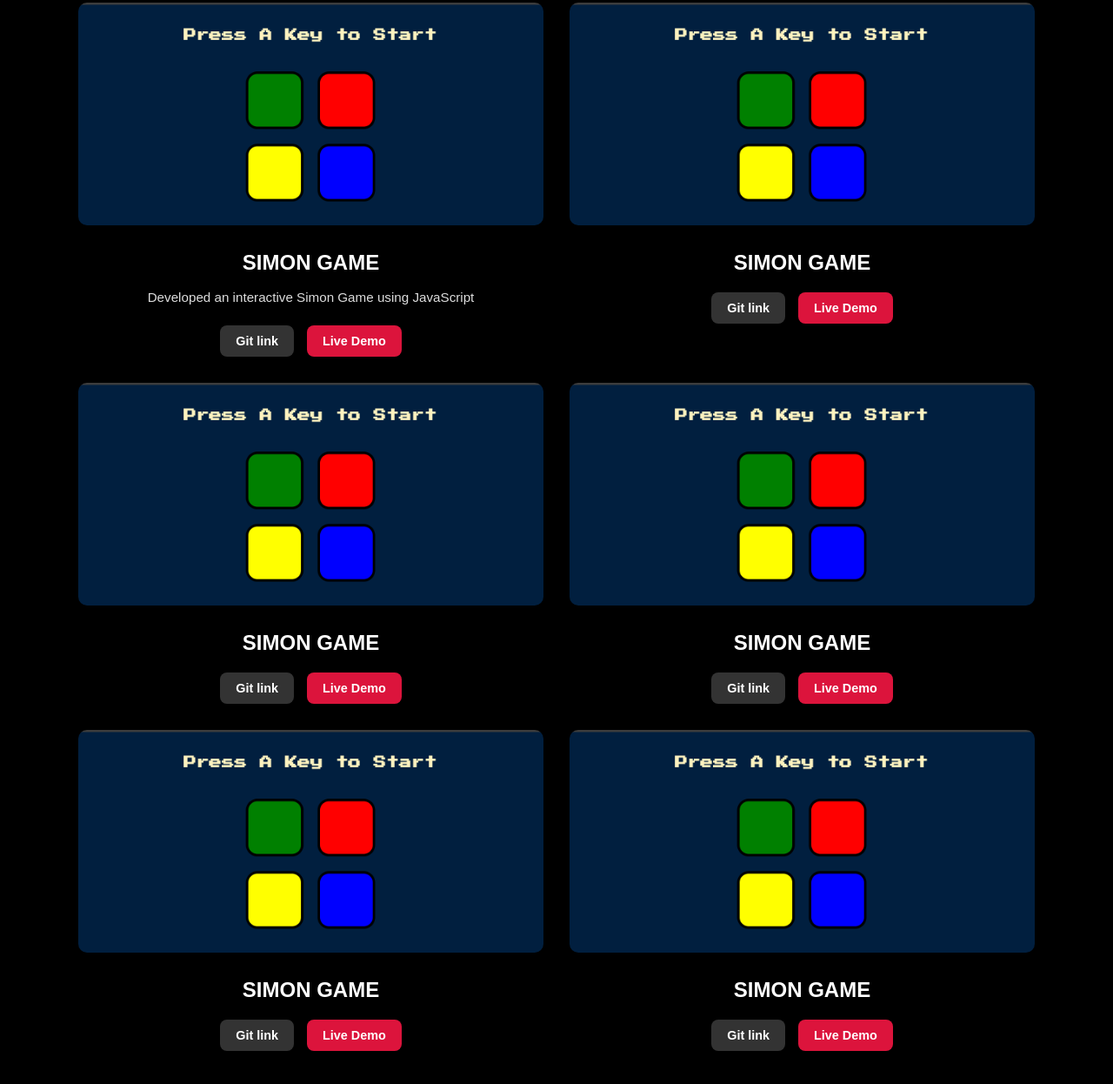
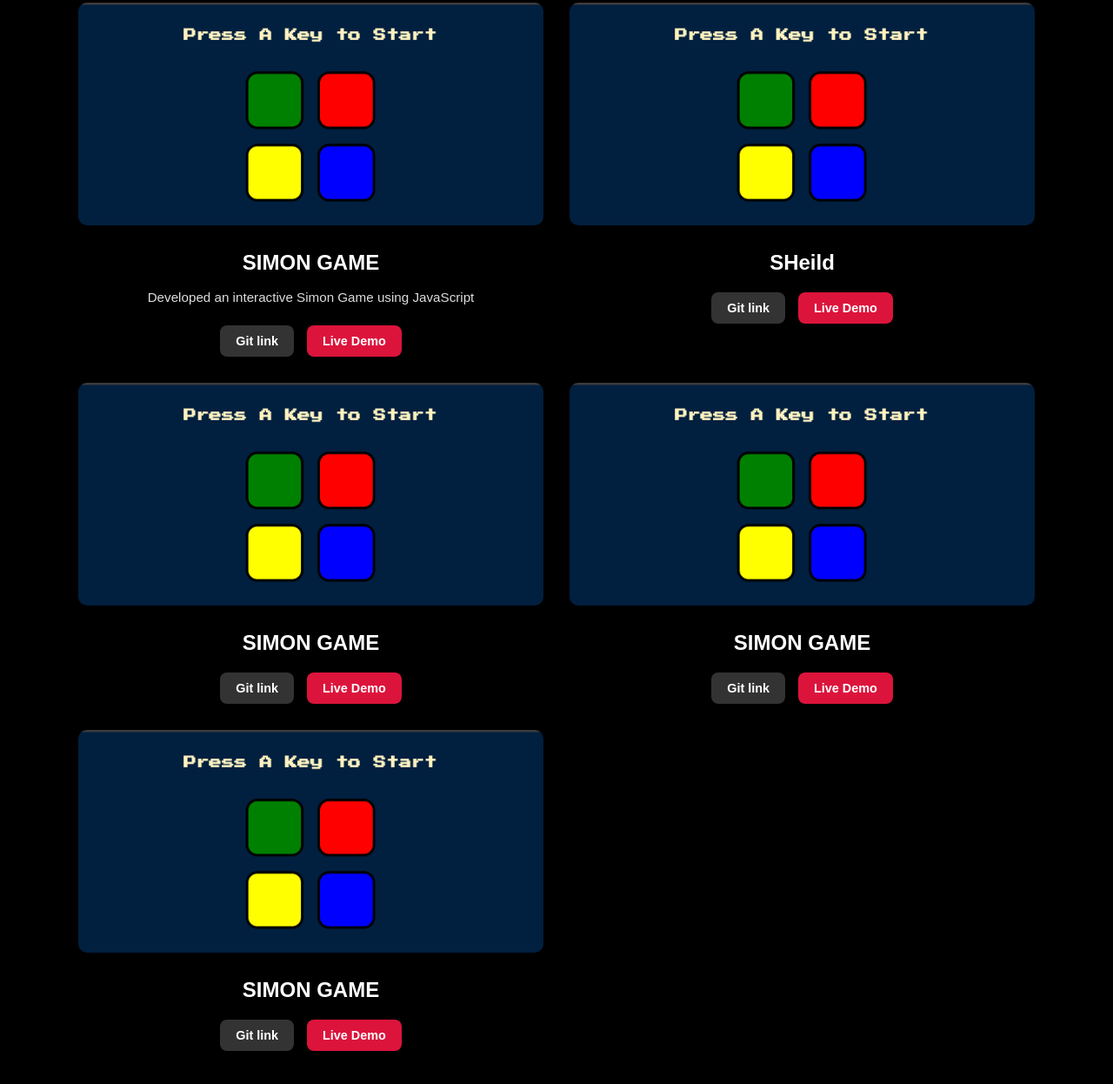
Before and after one commit to shefali1503/portfolio, a plain HTML site: page index.html in a window 1280 px wide. Shown: the part 1878-3124 px from the top of the page at 87% size. Drawn offline with nearby package versions, Linux system fonts and the light colour scheme; a web font is replaced by a local one.

Commit message:
Update portfolio with new code

```diff
--- a/index.html
+++ b/index.html
@@ -102,7 +102,7 @@
       </div>
       <div class=" project-card">
         <img class="project-img" src="./Project-images/simongame.png" alt="">
-        <h2 class="project-name">SIMON GAME</h2>
+        <h2 class="project-name">SHeild</h2>
         <p class="project-explain"></p>
         <div class="project-buttons">
           <button class="git-link"><a href="https://github.com/shefali1503/simongame" target="_blank">Git link</a></button>
@@ -136,15 +136,7 @@
           <button class="live-link"><a href="https://shefali1503.github.io/simongame" target="_blank">Live Demo</a></button>
         </div>
       </div>
-      <div class=" project-card">
-        <img class="project-img" src="./Project-images/simongame.png" alt="">
-        <h2 class="project-name">SIMON GAME</h2>
-        <p class="project-explain"></p>
-        <div class="project-buttons">
-          <button class="git-link"><a href="https://github.com/shefali1503/simongame" target="_blank">Git link</a></button>
-          <button class="live-link"><a href="https://shefali1503.github.io/simongame" target="_blank">Live Demo</a></button>
-        </div>
-      </div>
+
     </div>
   </section>
 
```
